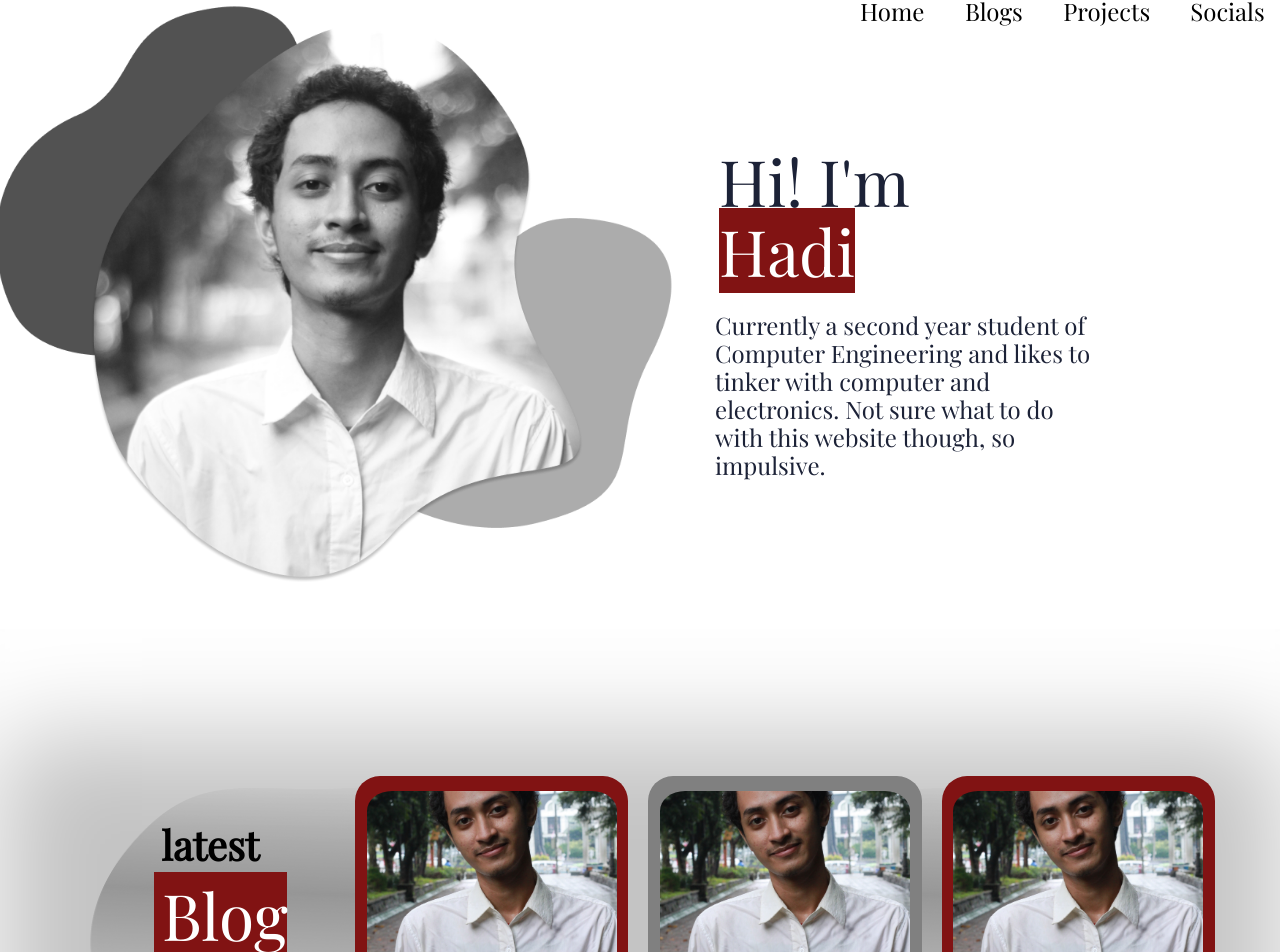
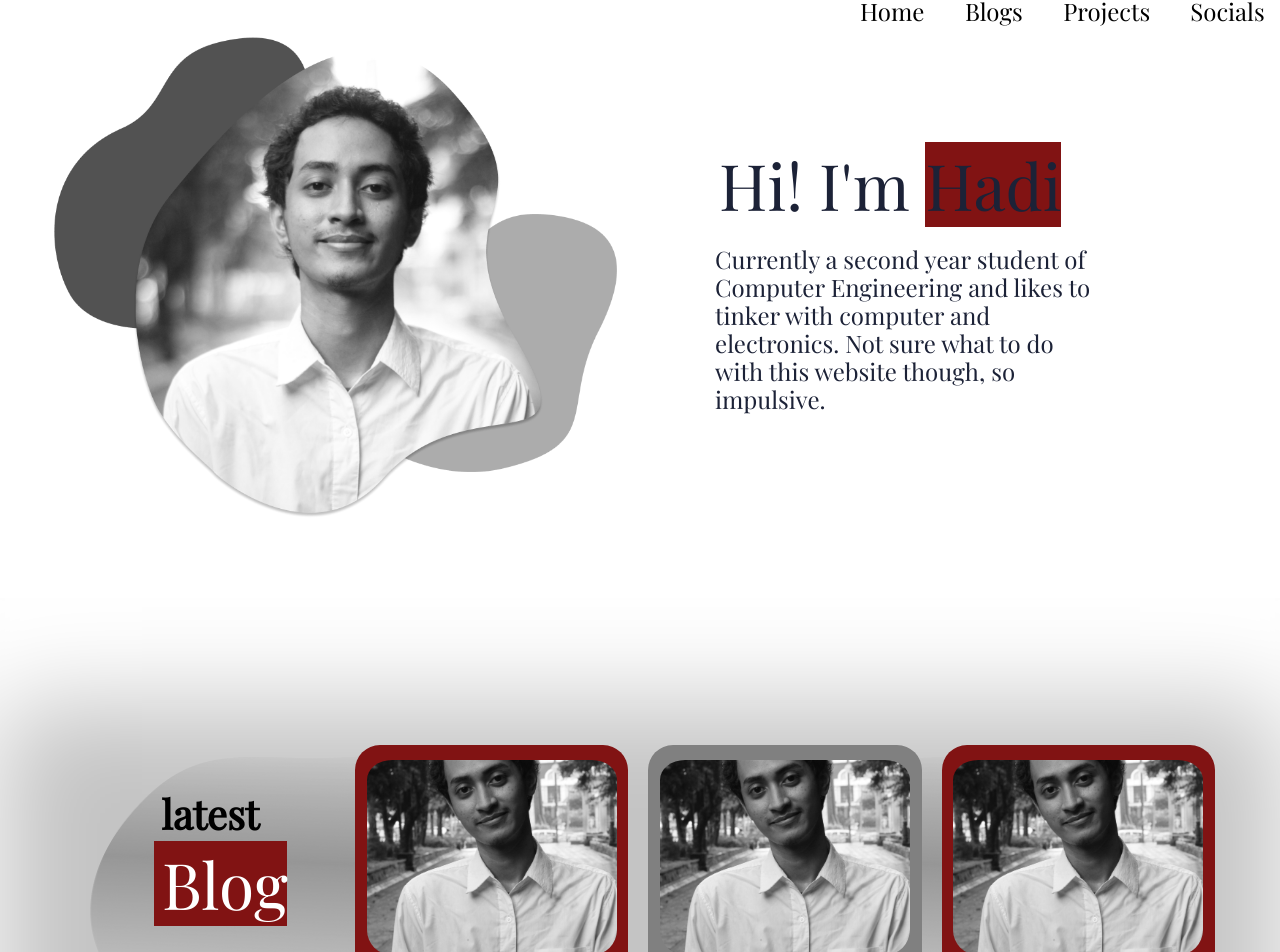
Before and after one commit to idahdam/personal-homepage, a React (Create React App) app: page / in a window 1280 px wide. Shown: the part 37-989 px from the top of the page. Built offline with nearby package versions, Linux system fonts and the light colour scheme.

Commit message:
snack video is the best app

```diff
--- a/src/components/CatalogComponent/Catalog.Elements.js
+++ b/src/components/CatalogComponent/Catalog.Elements.js
@@ -43,6 +43,15 @@ export const CatalogImg = styled.img`
     height: 200px;
     width: 250px;
     object-fit: cover;
+    filter: grayscale(100%);
+    transition: 0.3s;
+
+    &:hover{
+        transition: 0.3s;
+        filter: none;
+    }
+
+
 `
 
 export const CatalogTitle = styled.div`
--- a/src/components/Header/Header.Elements.js
+++ b/src/components/Header/Header.Elements.js
@@ -46,7 +46,7 @@ export const InfoColumnImg = styled.div`
 export const TextWrapper = styled.div`
     max-width: 540px;
     padding-top: 40px;;
-    padding-bottom: 20px;
+    padding-bottom: 50px;
     @media screen and (max-width: 768px){
         padding-bottom: 76px;
     }
@@ -74,8 +74,13 @@ export const HeadingBold = styled.span`
     background-clip: content-box;
     text-decoration: none;
     font-size: 4rem;
-    padding-right: 18rem;
-    color: white;
+    padding-right: 5rem;
+    transition: 0.5s;
+
+    &:hover{
+        color: white;
+        transition: 0.3s;
+    }
 `
 
 export const Subtitle = styled.p`
@@ -97,7 +102,7 @@ export const ImgWrapper = styled.div`
 
 export const Img = styled.img`
     padding-right: 0;
-    transform: scale(1.2);
+    transform: scale(1);
     border: 0;
     max-width: 100%;
     vertical-align: middle;
@@ -106,7 +111,7 @@ export const Img = styled.img`
     transition: 0.5s;
     &:hover{
         filter: invert(100%);
-        transform: scale(1.25);
+        transform: scale(1.10);
         transition: 0.5s;
     }
 `
```
Also changed, not shown: 1 other file (tests, documents, lock files or other folders).
